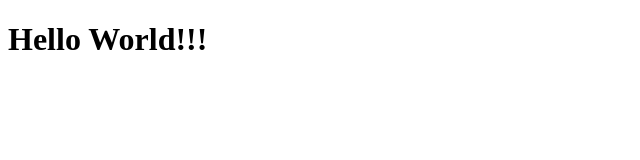
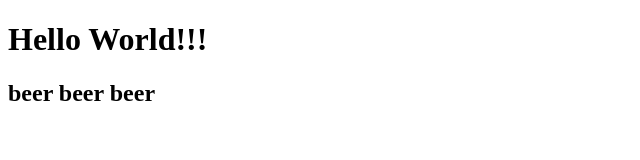
Before and after one commit to AliaksandrBykouski/project, a plain HTML site: page index.html in a window 1280 px wide. Shown: the whole page, without its empty margins (0-640 px from the left). Drawn offline with Linux system fonts and the light colour scheme.

Commit message:
mod index

```diff
--- a/index.html
+++ b/index.html
@@ -7,5 +7,6 @@
 </head>
 <body>
     <h1>Hello World!!!</h1>
+    <h2>beer beer beer</h2>
 </body>
 </html>
```
